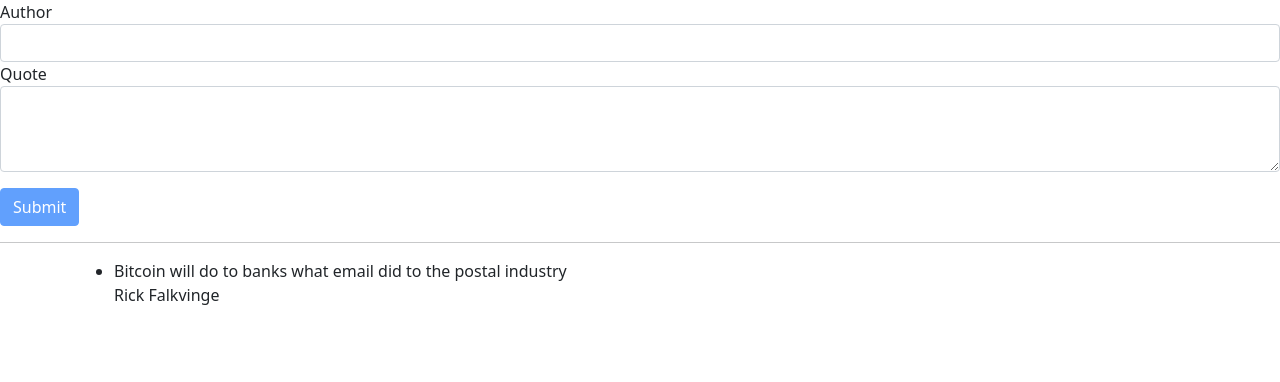
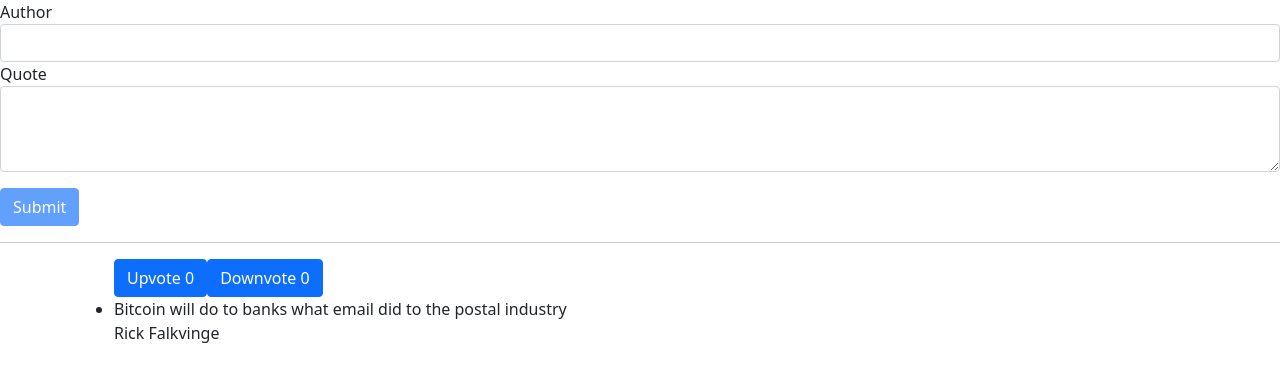
Before and after one commit to savanahatieno/quoteapp1, an Angular app: page / in a window 1280 px wide. Shown: the top 382 px of the page. Built offline with nearby package versions, Linux system fonts and the light colour scheme.

Commit message:
Add upvote and downvote

```diff
--- a/src/app/quotes/quotes.component.html
+++ b/src/app/quotes/quotes.component.html
@@ -1,8 +1,14 @@
 <quotes-form (addQuote)="addNewQuote($event)"></quotes-form>
 <hr />
 <div class="container">
-  <div *ngFor="let quote of quotes" class="">
+  <div *ngFor="let quote of quotes; let i = index" class="">
     <ul>
+      <button class="btn btn-primary" (click)="upVote(i)">
+        Upvote <span>{{ quote.upVotes }}</span>
+      </button>
+      <button class="btn btn-primary" (click)="downVote(i)">
+        Downvote <span>{{ quote.upVotes }}</span>
+      </button>
       <li>{{ quote.quote }}</li>
       <p>{{ quote.author }}</p>
     </ul>
--- a/src/app/quotes/quotes.component.ts
+++ b/src/app/quotes/quotes.component.ts
@@ -19,6 +19,12 @@
     quote.id = quoteLength + 1;
     this.quotes.unshift(quote);
   }
+  upVote(index: number) {
+    this.quotes[index].upVotes += 1;
+  }
+  downVote(index: number) {
+    this.quotes[index].downVotes += 1;
+  }
   constructor() { }
 
   ngOnInit(): void {
```
